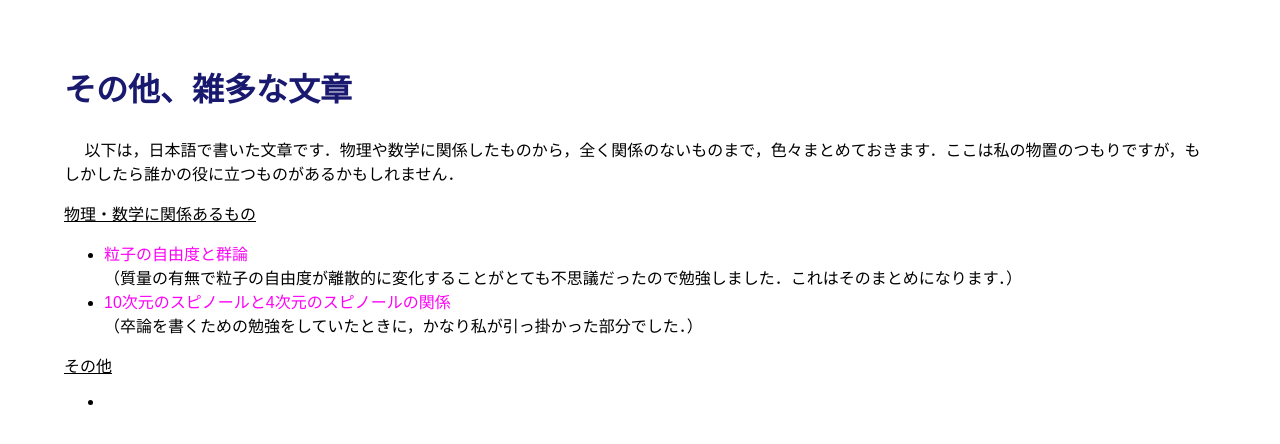
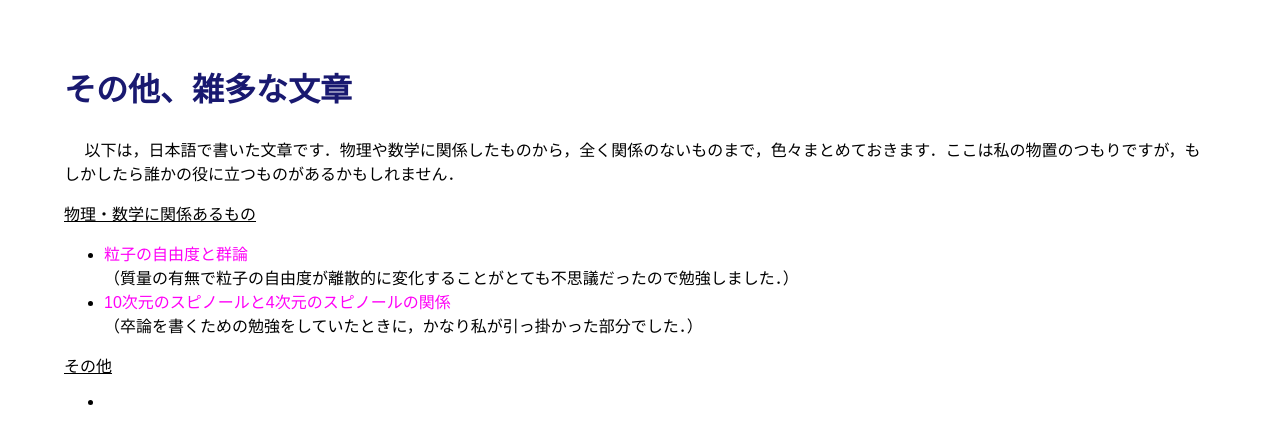
Before and after one commit to dxmegvpw/imiya.github.io, a Jekyll site: the page miscellany/miscellany.html, which Jekyll copies as it is, in a window 1280 px wide. Shown: the top 444 px of the page. Built offline with Jekyll 4.4.1, drawn with Linux system fonts in a browser that asks for light colours.

Commit message:
modified

```diff
--- a/miscellany/miscellany.html
+++ b/miscellany/miscellany.html
@@ -22,7 +22,7 @@
     <ul>
         <li>
             <a href="dof_particle/dof_particle.html">粒子の自由度と群論</a><br>
-            （質量の有無で粒子の自由度が離散的に変化することがとても不思議だったので勉強しました．これはそのまとめになります．）
+            （質量の有無で粒子の自由度が離散的に変化することがとても不思議だったので勉強しました．）
         </li>
         <li>
             <a href="spinor_various_dim/spinor_various_dim.html">10次元のスピノールと4次元のスピノールの関係</a><br>
```
Also changed, not shown: miscellany/dof_particle/dof_particle.md (+2 -2 lines), miscellany/spinor_various_dim/spinor_various_dim.md (+3 -1 lines).
